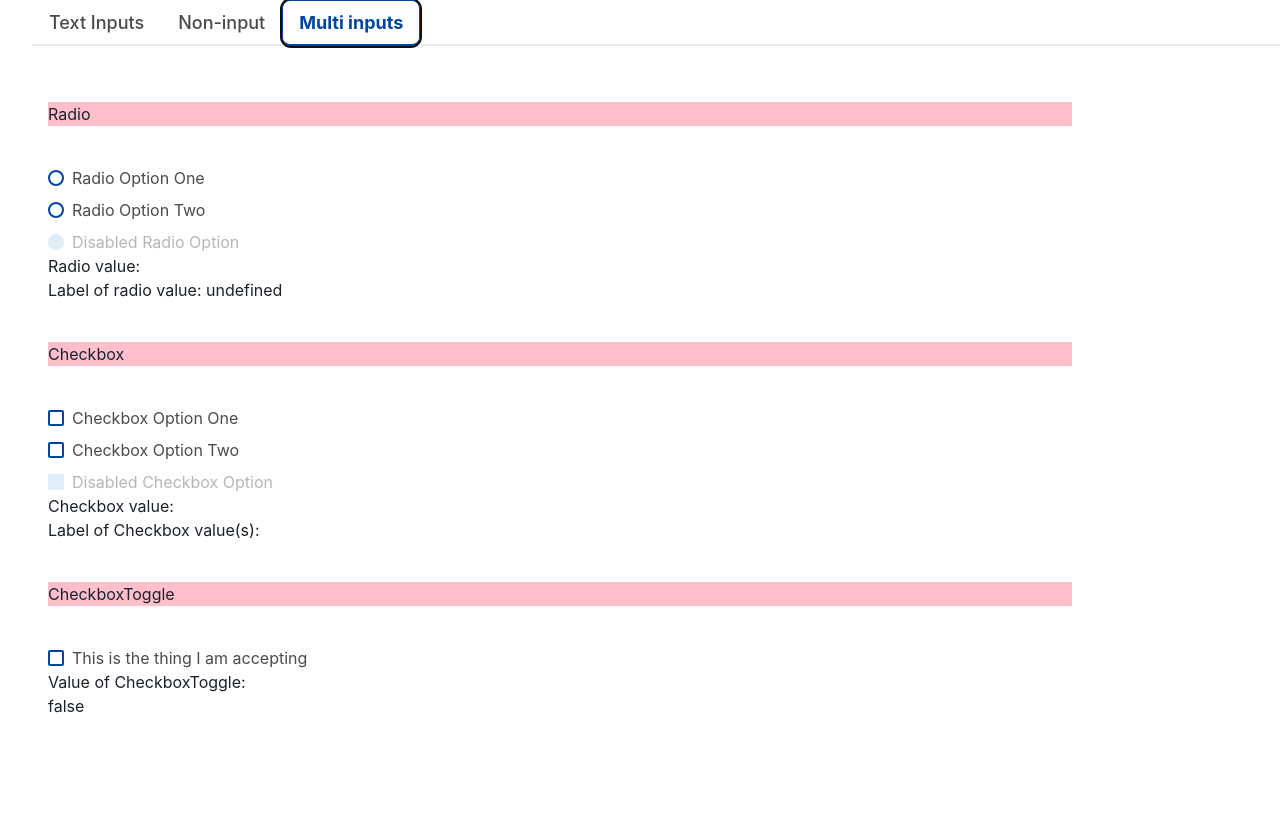
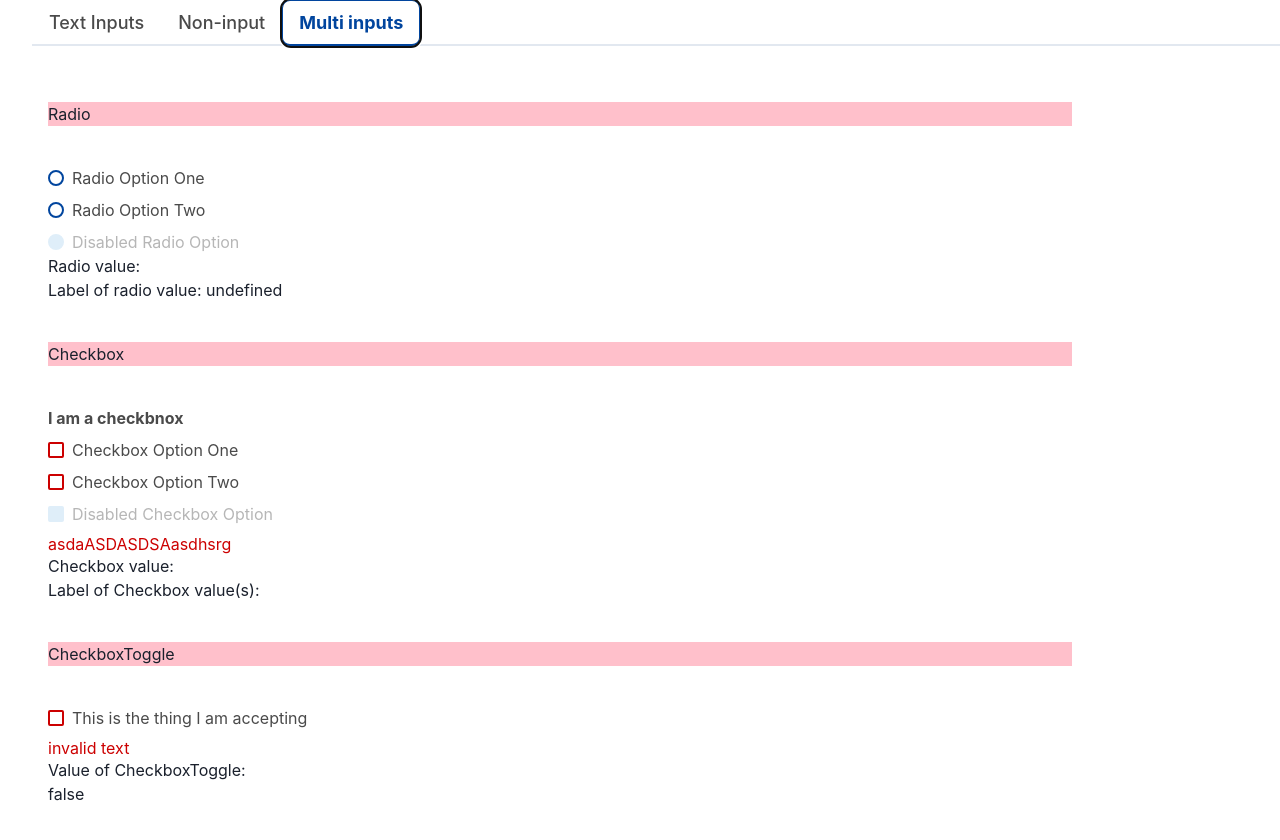
Before and after one commit to joakim-hansen/tilskudd-components, a React (Vite) app: page / in a window 1280 px wide. Both pictures are taken after a click on the tab "Multi inputs". Shown: the top 840 px of the page. Built offline with nearby package versions, Linux system fonts and the light colour scheme.

Commit message:
CheckboxToggle improvements

```diff
--- a/package.json
+++ b/package.json
@@ -1,7 +1,7 @@
 {
   "name": "@egde/tilskudd-components",
   "private": false,
-  "version": "0.0.22",
+  "version": "0.0.23",
   "type": "module",
   "scripts": {
     "dev": "vite",
--- a/src/App.tsx
+++ b/src/App.tsx
@@ -173,9 +173,15 @@ function App() {
                     </div>
                     <Divider title='Checkbox' />
                     <Checkbox
+                        label='I am a checkbnox'
                         options={checkboxOptions}
                         value={checkboxOption}
                         onChange={setCheckboxOption}
+                        invalidText={
+                            checkboxOption.length === 0
+                                ? 'asdaASDASDSAasdhsrg'
+                                : undefined
+                        }
                     />
                     <div>Checkbox value: {checkboxOption}</div>
                     <div>
@@ -194,6 +200,7 @@ function App() {
                         valueLabel='This is the thing I am accepting'
                         value={isToggled}
                         onChange={setIsToggled}
+                        invalidText={isToggled ? undefined : 'invalid text'}
                     />
                     <div>Value of CheckboxToggle:</div>
                     <div>{isToggled.toString()}</div>
--- a/src/Components/Input/CheckboxToggle.tsx
+++ b/src/Components/Input/CheckboxToggle.tsx
@@ -1,5 +1,5 @@
 import React, { ReactElement } from 'react';
-import { Checkbox as ChakraCheckbox } from '@chakra-ui/react';
+import { Checkbox as ChakraCheckbox, CheckboxGroup } from '@chakra-ui/react';
 import { BaseInput } from './BaseInput';
 import { InputComponentProps } from './SharedTypes';
 
@@ -10,16 +10,22 @@ interface CheckboxToggleProps extends InputComponentProps {
 }
 
 export function CheckboxToggle(props: CheckboxToggleProps): ReactElement {
-    const { value, onChange, valueLabel, ...otherProps } = props;
+    const { value, onChange, valueLabel, invalidText, isDisabled, autoFocus } =
+        props;
 
     return (
-        <BaseInput {...otherProps}>
+        <BaseInput {...props} isGroup>
+            <CheckboxGroup>
                 <ChakraCheckbox
                     isChecked={value}
                     onChange={(e) => onChange(e.target.checked)}
+                    isInvalid={!!invalidText}
+                    isDisabled={isDisabled}
+                    autoFocus={autoFocus}
                 >
                     {valueLabel}
                 </ChakraCheckbox>
+            </CheckboxGroup>
         </BaseInput>
     );
 }
```
Lines whose indentation alone changed are shown as unchanged.
